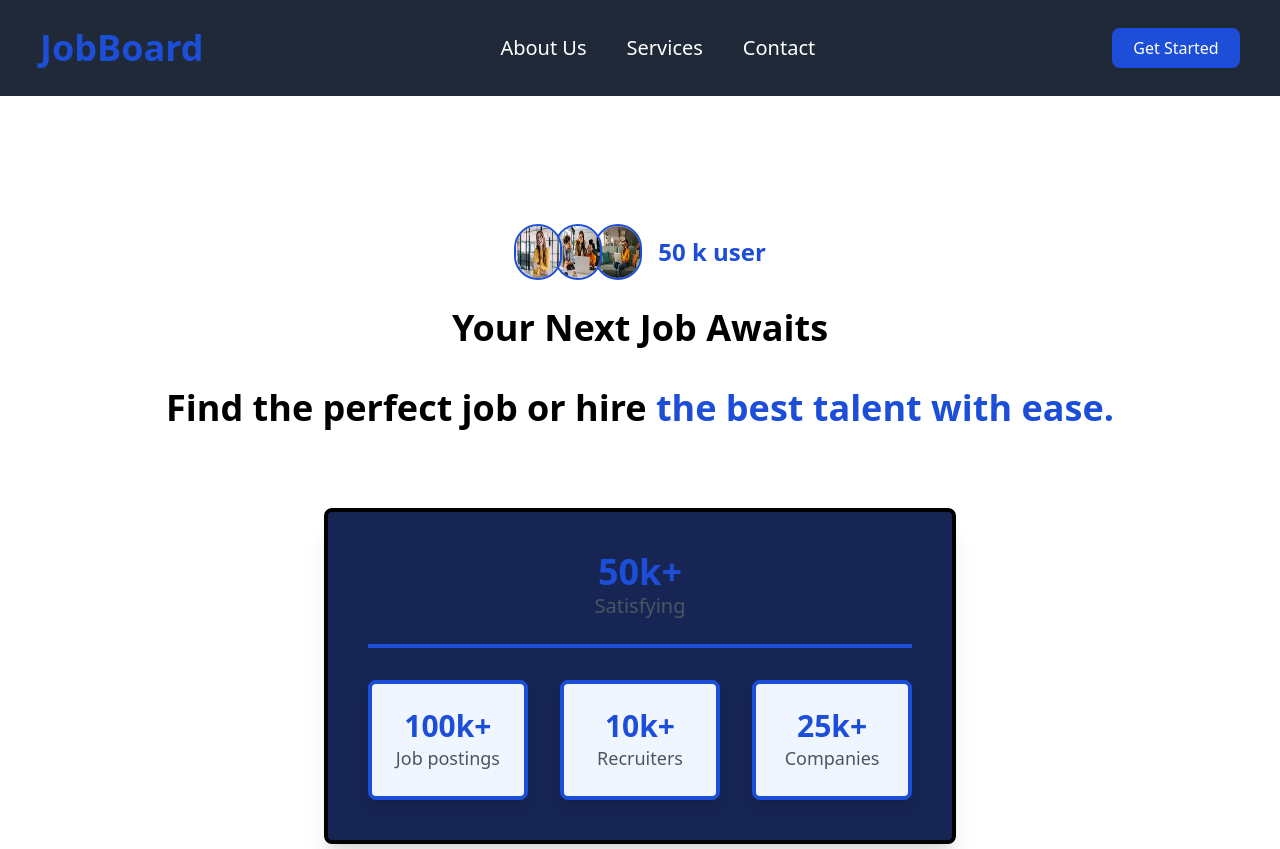
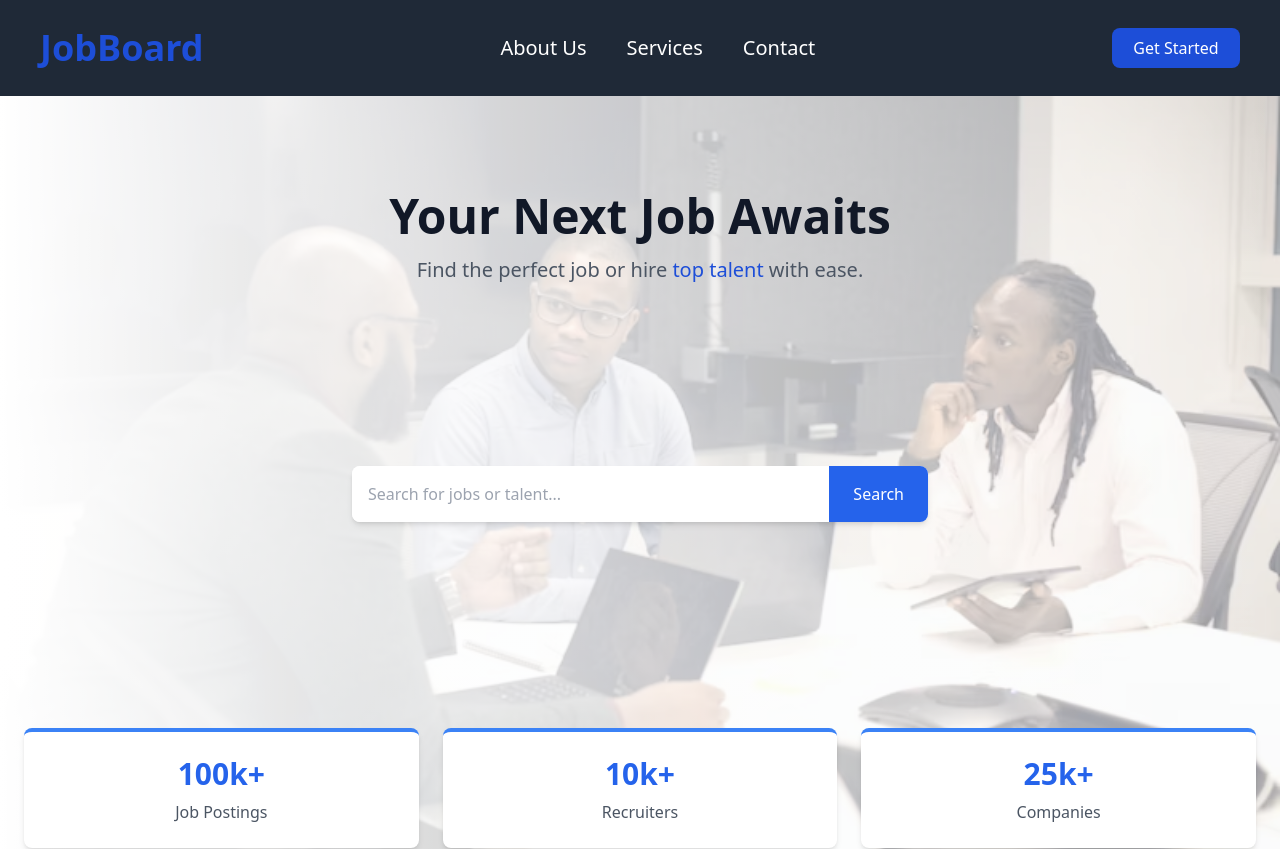
Before and after one commit to nahom-zenebe/job-board-app, a React (Create React App) app in the folder frontend/: page / in a window 1280 px wide. Shown: the top 849 px of the page. Built offline with nearby package versions, Linux system fonts and the light colour scheme.

Commit message:
fixing the style of home page

```diff
--- a/frontend/src/pages/StartedPage.jsx
+++ b/frontend/src/pages/StartedPage.jsx
@@ -1,72 +1,71 @@
-import React from 'react'
-import person1 from '../public/images/image4.webp'
-import person2 from '../public/images/image2.webp'
-import person3 from '../public/images/image3.webp'
+import React from 'react';
+import person1 from '../public/images/image4.webp';
+import person2 from '../public/images/image2.webp';
+import person3 from '../public/images/image3.webp';
+import { Link } from 'react-router-dom';
+import background from '../public/images/background.avif';
+
 function StartedPage() {
   return (
-    <div className='h-screen container'>
-    <div  className="flex justify-center mt-32 ">
-        <div className="relative w-16">
-        <img
-          className="absolute left-0 w-12 h-14 rounded-full border-2 border-blue-700 z-20"
-          src={person1}
-          alt="image of person 1"
-        />
-        <img
-          className="absolute left-10 w-12 h-14 rounded-full border-2 border-blue-700 z-10"
-          src={person2}
-          alt="image of person 2"
-        />
-        <img
-          className="absolute left-20 w-12 h-14 rounded-full border-2 border-blue-700 z-0"
-          src={person3}
-          alt="image of person 3"
-        />
-         </div>
-         <div>
-          <p className='text-2xl ml-20 mt-3 text-blue-700 font-semibold'>50 k user</p>
-         </div>
+    <div className="relative h-screen w-full overflow-hidden bg-gray-50">
+      {/* Background Section */}
+      <div
+        className="absolute inset-0 bg-cover bg-right opacity-40"
+        style={{ backgroundImage: `url(${background})` }}
+      ></div>
 
-    </div>
-    <div className='mt-10 text-center'>
-      <h1 className='text-4xl font-semibold'>Your Next Job Awaits</h1>
-      <h1  className='text-4xl font-semibold mt-10'>Find the perfect job or hire <span className='text-blue-700'>the best talent with ease.</span></h1>
-    </div>
+      {/* Overlay */}
+      <div className="absolute inset-0 bg-gradient-to-r from-white to-transparent"></div>
 
-    <div className="flex justify-center items-center p-8 mt-12 ">
-
-      <div className="border-4 border-black p-10 rounded-lg shadow-xl space-y-8 bg-blue-950">
+      {/* Content Section */}
+      <div className="relative container mx-auto px-6 py-12 h-full flex flex-col justify-between">
 
 
-        <div className="flex flex-col items-center border-b-4 border-blue-700 pb-6">
-          <h1 className="text-4xl font-bold text-blue-700">50k+</h1>
-          <h2 className="text-xl text-gray-600">Satisfying</h2>
+        {/* Title Section */}
+        <div className="text-center mt-12">
+          <h1 className="text-5xl font-extrabold text-gray-900">
+            Your Next Job Awaits
+          </h1>
+          <p className="text-xl text-gray-600 mt-4">
+            Find the perfect job or hire <span className="text-blue-700">top talent</span> with ease.
+          </p>
         </div>
 
+        {/* Search Bar */}
+        <div className="mt-10 flex justify-center">
+          <div className="flex items-center w-full max-w-xl bg-white rounded-lg shadow-md overflow-hidden">
+            <input
+              type="text"
+              placeholder="Search for jobs or talent..."
+              className="flex-grow p-4 text-gray-700 focus:outline-none"
+            />
+            <Link
+              to="/signup"
+              className="px-6 py-4 bg-blue-600 text-white font-medium hover:bg-blue-700 transition"
+            >
+              Search
+            </Link>
+          </div>
+        </div>
 
-        <div className="grid grid-cols-3 gap-8 ">
-
-          <div className="flex flex-col items-center border-4 border-blue-700 p-6 rounded-lg shadow-lg bg-blue-50 transition-all hover:shadow-2xl animate-slide-in delay-200 hover:scale-105">
-            <h1 className="text-3xl font-bold text-blue-700">100k+</h1>
-            <p className="text-lg text-gray-600">Job postings</p>
+        {/* Stats Section */}
+        <div className="mt-16 grid grid-cols-1 sm:grid-cols-3 gap-6 text-center">
+          <div className="p-6 bg-white rounded-lg shadow-md border-t-4 border-blue-500">
+            <h2 className="text-3xl font-bold text-blue-600">100k+</h2>
+            <p className="text-gray-600 mt-2">Job Postings</p>
           </div>
-
-
-          <div className="flex flex-col items-center border-4 border-blue-700 p-6 rounded-lg shadow-lg bg-blue-50 transition-all hover:shadow-2xl animate-slide-in delay-200 hover:scale-105">
-            <h1 className="text-3xl font-bold text-blue-700">10k+</h1>
-            <p className="text-lg text-gray-600">Recruiters</p>
+          <div className="p-6 bg-white rounded-lg shadow-md border-t-4 border-blue-500">
+            <h2 className="text-3xl font-bold text-blue-600">10k+</h2>
+            <p className="text-gray-600 mt-2">Recruiters</p>
           </div>
-
-
-          <div className="flex flex-col items-center border-4 border-blue-700 p-6 rounded-lg shadow-lg bg-blue-50 transition-all hover:shadow-2xl animate-slide-in delay-200 hover:scale-105">
-            <h1 className="text-3xl font-bold text-blue-700">25k+</h1>
-            <p className="text-lg text-gray-600">Companies</p>
+          <div className="p-6 bg-white rounded-lg shadow-md border-t-4 border-blue-500">
+            <h2 className="text-3xl font-bold text-blue-600">25k+</h2>
+            <p className="text-gray-600 mt-2">Companies</p>
           </div>
         </div>
       </div>
     </div>
-    </div>
-  )
+  );
 }
 
-export default StartedPage
+export default StartedPage;
```
Also changed, not shown: frontend/src/public/images/background.avif (added).
